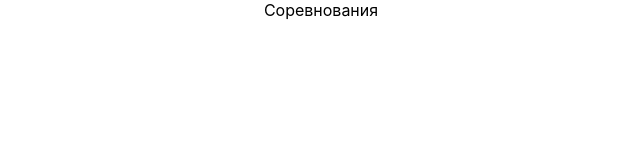
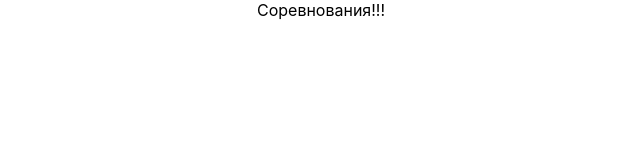
Before and after one commit to Johneeeey/circle-competitions-monitoring, a React (Create React App) app in the folder ClientApp/: page / in a window 1280 px wide. Shown: the top 160 px of the page, without its empty margins (319-959 px from the left). Built offline with nearby package versions, Linux system fonts and the light colour scheme.

Commit message:
check fix

```diff
--- a/ClientApp/src/components/views/Competitions/Competitions.tsx
+++ b/ClientApp/src/components/views/Competitions/Competitions.tsx
@@ -4,7 +4,7 @@ class Competitions extends Component{
     render() {
         return (
             <div>
-                Соревнования
+                Соревнования!!!
             </div>
         )
     }
```
